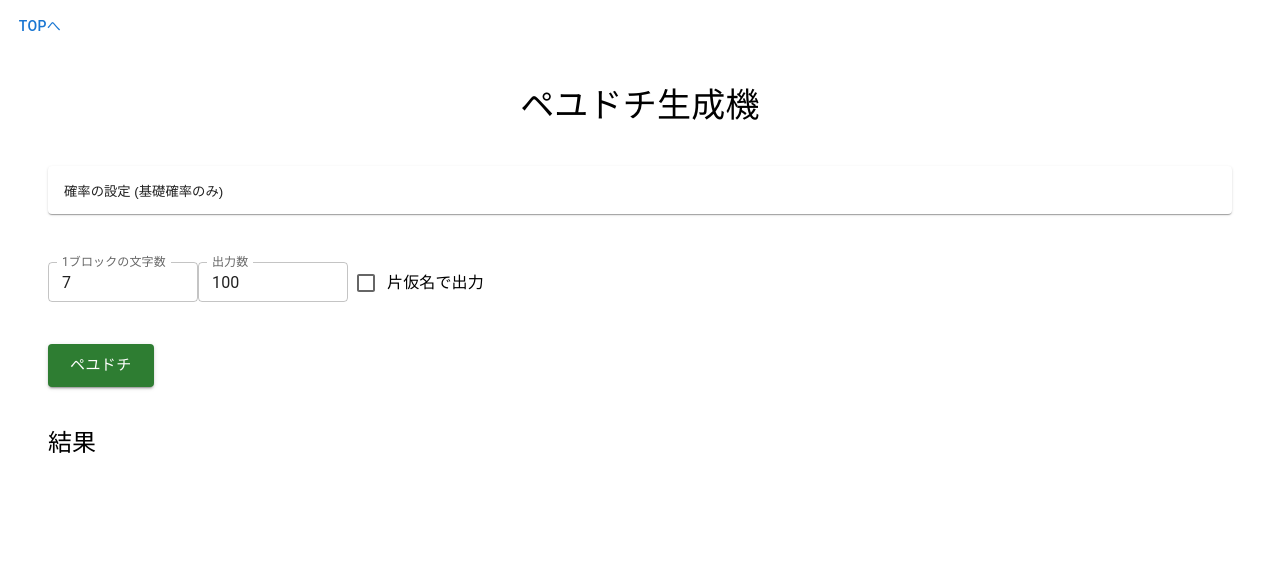
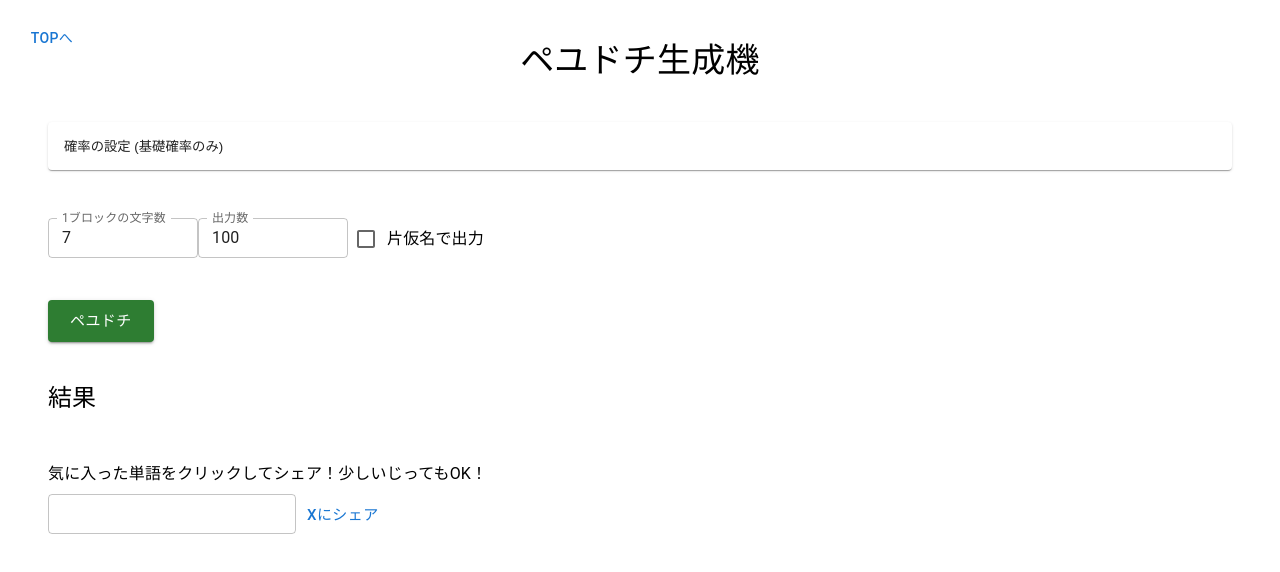
Before and after one commit to Hyayum/kunerei, a Next.js app: page /peyudochi in a window 1280 px wide. Shown: the top 572 px of the page. Built offline with nearby package versions, Linux system fonts and the light colour scheme.

Commit message:
ペユドチシェア機能

```diff
--- a/src/app/MainPage.tsx
+++ b/src/app/MainPage.tsx
@@ -296,7 +296,7 @@ export default function Home({ musicData }: { musicData: MusicData[] }) {
 
   return (
     <>
-    <Grid container spacing={5} sx={{ m: 5, minWidth: 800 }}>
+    <Grid container spacing={5} sx={{ m: 5, mb: 10, minWidth: 800 }}>
       <Grid size={12}>
         <Typography variant="h4" sx={{ textAlign: "center" }}>
           てぃみ*れの / みるふぃ の簡易版ページ
@@ -415,7 +415,7 @@ const TitlePopper = ({ title, pronounce }: { title: string, pronounce: string })
         placement="top-start"
       >
         <Paper elevation={3} sx={{ p: 1 }}>
-          <Typography variant="subtitle2">
+          <Typography variant="body2">
             {pronounce}
           </Typography>
         </Paper>
--- a/src/app/page.tsx
+++ b/src/app/page.tsx
@@ -1,13 +1,16 @@
 import ClientLayout from "@/app/layout-client";
 import MainPage from "./MainPage";
 import { API_URL } from "@/config";
+import { Suspense } from "react";
 
 export default async function Home() {
   const response = await fetch(API_URL);
   const data = await response.json();
   return (
     <ClientLayout>
-      <MainPage musicData={data} />
+      <Suspense>
+        <MainPage musicData={data} />
+      </Suspense>
     </ClientLayout>
   );
 }
--- a/src/app/peyudochi/Peyudochi.tsx
+++ b/src/app/peyudochi/Peyudochi.tsx
@@ -10,9 +10,11 @@ import {
   FormControlLabel,
   FormGroup,
   Grid2 as Grid,
-  Typography
+  TextField,
+  Typography,
 } from "@mui/material";
 import Link from "next/link";
+import OutBoundLink from "@/component/OutboundLink";
 import NumberField from "@/component/NumberField";
 
 type LetterOption = {
@@ -221,6 +223,7 @@ export default function Peyudochi() {
   const [letters, setLetters] = useState(7);
   const [outputs, setOutputs] = useState(100);
   const [katakana, setKatakana] = useState(false);
+  const [share, setShare] = useState("");
 
   const changeOption = (letter: string, weight: number) => {
     const index = options.findIndex((opt) => opt.letter == letter);
@@ -262,14 +265,17 @@ export default function Peyudochi() {
     setResult(results);
   };
 
+  const shareText = `${share}${"\n"}#だれでもペユドチ${"\n"}https://hyayum.github.io/kunerei/peyudochi`;
+  const shareQuery = new URLSearchParams({ text: shareText });
+
   return (
     <>
-    <Link href={"/"} passHref>
+    <Link href={"/"} passHref style={{ position: "absolute", top: 20, left: 20 }}>
       <Button variant="text">
         TOPへ
       </Button>
     </Link>
-    <Grid container spacing={5} sx={{ m: 5, minWidth: 800 }}>
+    <Grid container spacing={5} sx={{ m: 5, mb: 20, minWidth: 800 }}>
       <Grid size={12}>
         <Typography variant="h4" sx={{ textAlign: "center" }}>
           ペユドチ生成機
@@ -345,13 +351,34 @@ export default function Peyudochi() {
         <Grid container spacing={2}>
           {result.map((res, i) => (
             <Grid size={{ xs: 4, sm: 3, lg: 2 }} key={i}>
-              <Typography>
+              <Typography variant="body1" onClick={() => setShare(res)}>
                 {res}
               </Typography>
             </Grid>
           ))}
         </Grid>
       </Grid>
+      <Grid size={12}>
+        <Typography variant="body1" sx={{ mb: 1 }}>
+          気に入った単語をクリックしてシェア！少しいじってもOK！
+        </Typography>
+        <Box sx={{ display: "flex" }}>
+          <TextField
+            size="small"
+            variant="outlined"
+            value={share}
+            onChange={(e) => setShare(e.target.value)}
+          />
+          <OutBoundLink href={`https://twitter.com/intent/tweet?${shareQuery.toString()}`}>
+            <Button
+              size="large"
+              variant="text"
+            >
+              Xにシェア
+            </Button>
+          </OutBoundLink>
+        </Box>
+      </Grid>
     </Grid>
     </>
   );
```
